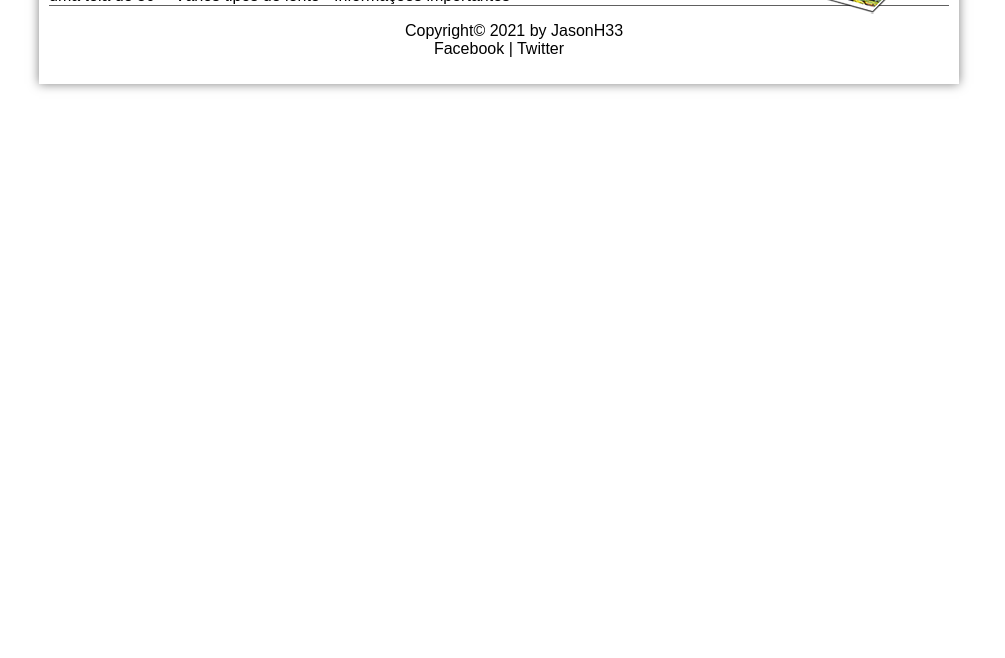
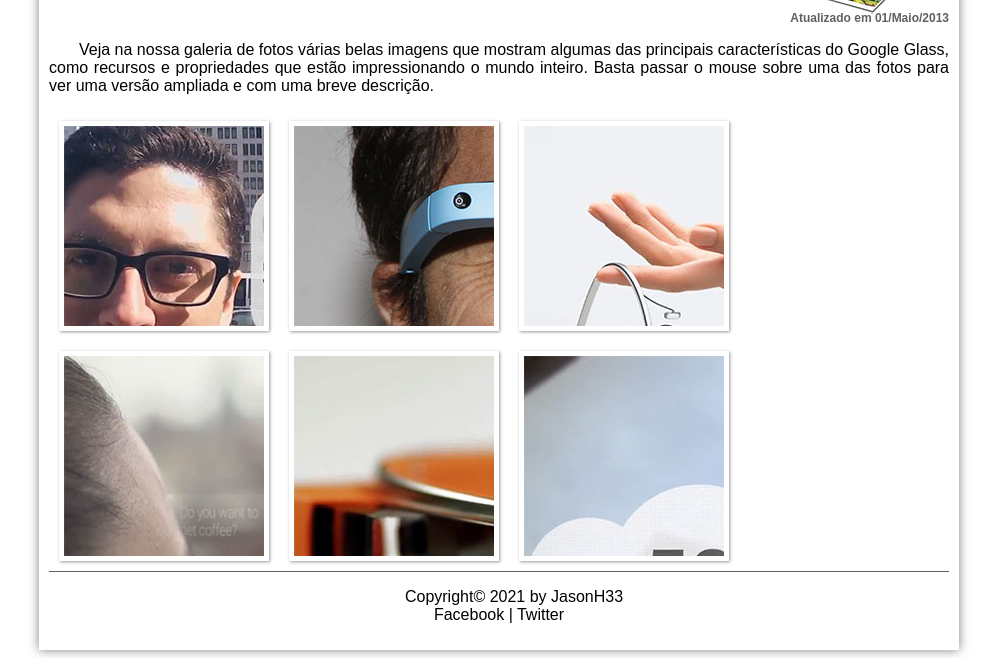
Before and after one commit to JasonH33/Google-Glass, a plain HTML site: page _html/fotos.html in a window 1280 px wide. Shown: the part 256-914 px from the top of the page, without its empty margins (141-1146 px from the left). Before the commit the page ends 800 px from the top, so only its background shows below. Drawn offline with Linux system fonts and the light colour scheme.

Commit message:
updated "fotos"

```diff
--- a/_css/fotos.css
+++ b/_css/fotos.css
@@ -0,0 +1,42 @@
+@charset "utf-8";
+
+ul#album-fotos {
+     width: 700px;
+     margin: 0px;
+     padding: 0px;
+     overflow: hidden;
+     list-style: none;
+}
+
+ul#album-fotos li {
+     float: left;
+     width: 200px;
+     height: 200px;
+     margin: 10px;
+     border: 5px solid #fff;
+     background-color: #fff;
+     box-shadow: 1px 1px 3px rgba(0, 0, 0, 0.4);
+}
+
+ul#album-fotos li span {
+     opacity: 0;
+}
+
+ul#album-fotos li#foto01 {
+     background: url('../_imagens/galeria-01.jpg') no-repeat;
+}
+ul#album-fotos li#foto02 {
+     background: url('../_imagens/galeria-02.jpg') no-repeat;
+}
+ul#album-fotos li#foto03 {
+     background: url('../_imagens/galeria-03.jpg') no-repeat;
+}
+ul#album-fotos li#foto04 {
+     background: url('../_imagens/galeria-04.jpg') no-repeat;
+}
+ul#album-fotos li#foto05 {
+     background: url('../_imagens/galeria-05.jpg') no-repeat;
+}
+ul#album-fotos li#foto06 {
+     background: url('../_imagens/galeria-06.jpg') no-repeat;
+}
--- a/_html/fotos.html
+++ b/_html/fotos.html
@@ -5,6 +5,7 @@
   <meta name="viewport" content="width=device-width, initial-scale: 1">
  <title>Google Glass: Fotos</title>
  <link rel="stylesheet" type="text/css" href="../_css/estilo.css">
+ <link rel="stylesheet" type="text/css" href="../_css/fotos.css">
  </head>
     <script src="../_javascript/funcoes.js"></script>
 <body>
@@ -29,19 +30,28 @@
 </nav>
 </header>
 
-Glass > Fotos
-Galeria de Imagens do Google Glass
-por Gustavo Guanabara
-Atualizado em 01/Maio/2013
+<section id="corpo-full">
+  <article id="noticia-principal">
+  <header id="cabecalho-artigo">
+  <hgroup>
+    <h3>Glass > Fotos</h3>
+    <h1>Galeria de Imagens do Google Glass</h1>
+    <h3 class="direita">Atualizado em 01/Maio/2013</h3>
+  </hgroup>
+  </header>
 
-Veja na nossa galeria de fotos várias belas imagens que mostram algumas das principais características do Google Glass, como recursos e propriedades que estão impressionando o mundo inteiro. Basta passar o mouse sobre uma das fotos para ver uma versão ampliada e com uma breve descrição.
+<p>Veja na nossa galeria de fotos várias belas imagens que mostram algumas das principais características do Google Glass, como recursos e propriedades que estão impressionando o mundo inteiro. Basta passar o mouse sobre uma das fotos para ver uma versão ampliada e com uma breve descrição.</p>
+<ul id="album-fotos">
+<li id="foto01"><span>- Agenda e lembretes</span></li>
+<li id="foto02"><span>- Sergey Brin usando o Glass</span></li>
+<li id="foto03"><span>- Leve e compacto</span></li>
+<li id="foto04"><span>- Sensação de uma tela de 50"</span></li>
+<li id="foto05"><span>- Vários tipos de lente</span></li>
+<li id="foto06"><span>- Informações importantes</span></li>
+</ul>
 
-- Agenda e lembretes
-- Sergey Brin usando o Glass
-- Leve e compacto
-- Sensação de uma tela de 50"
-- Vários tipos de lente
-- Informações importantes
+</article>
+</section>
 
 <footer id="rodape">
 <p>Copyright&copy; 2021 by JasonH33 <br/> Facebook | Twitter</p>
```
